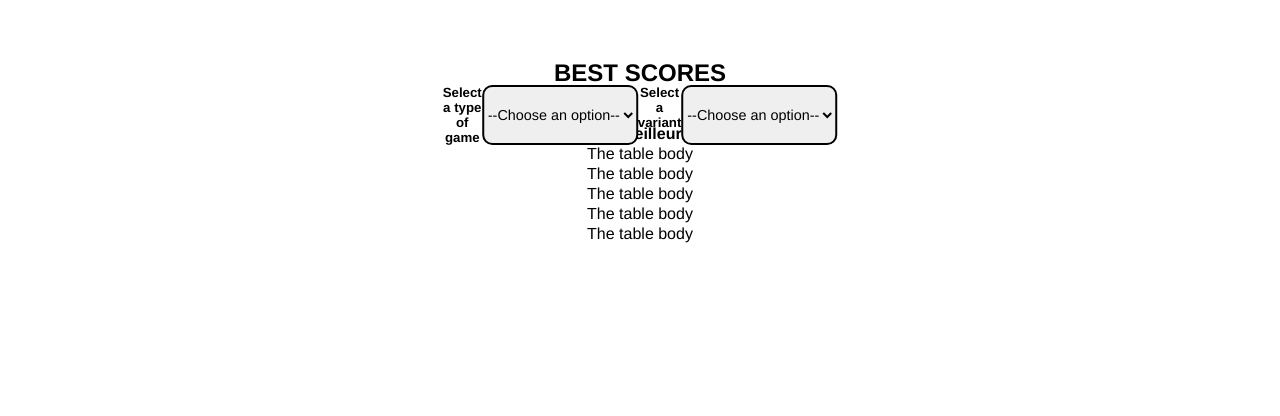
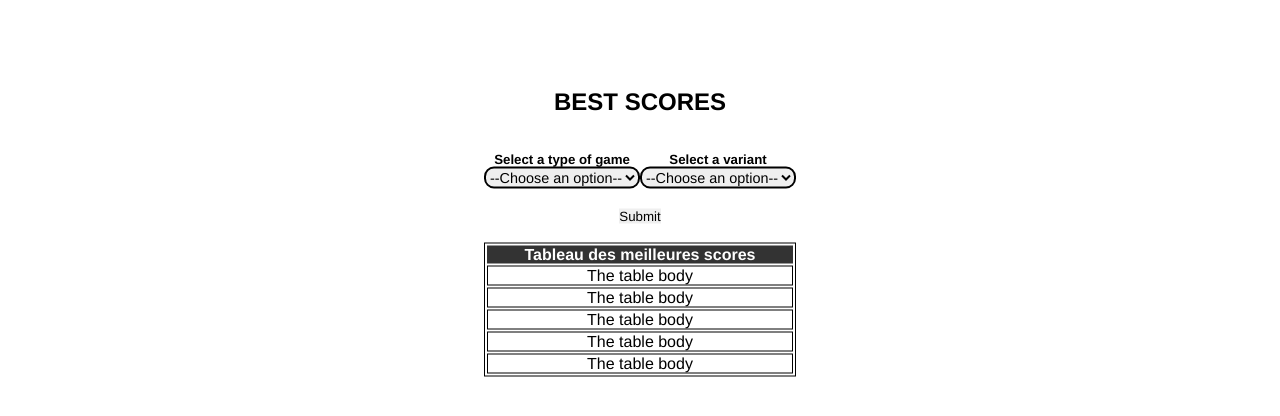
Before and after one commit to Basuw/HyperSet, a website: page views/leaderboard.html in a window 1280 px wide. Shown: the part 88-504 px from the top of the page. Drawn offline with Linux system fonts and the light colour scheme.

Commit message:
Amélioration en cours

```diff
--- a/styles/index.css
+++ b/styles/index.css
@@ -141,7 +141,7 @@ h1 {
 
 #horizontale-center {
     position: absolute;
-    top: 30%;
+    top: 40%;
     left: 50%;
     transform: translate(-50%, -50%);
     display: flex;
@@ -150,15 +150,6 @@ h1 {
     text-align: center;
 }
 
-#verticale-center {
-    position: absolute;
-    top: 30%;
-    left: 50%;
-    transform: translate(-50%, -50%);
-    display: flex;
-    justify-content: center;
-    text-align: center;
-}
 
 #high-score-option {
     font-size: 0.9rem;
@@ -166,3 +157,26 @@ h1 {
     border: 2px solid;
 
 }
+
+#div-all-select {
+    display: flex;
+    justify-content: center;
+    align-items: center;
+    width: 100%;
+}
+
+#div-select {
+    display: flex;
+    flex-direction: column;
+}
+
+table,
+td {
+    border: 1px solid;
+}
+
+thead,
+tfoot {
+    background-color: #333;
+    color: #fff;
+}
--- a/views/leaderboard.html
+++ b/views/leaderboard.html
@@ -23,17 +23,24 @@
 
 <body>
     <div id="horizontale-center">
-        <h2>BEST SCORES</h2><br />
+        <h2>BEST SCORES</h2>
+        <br /><br />
 
-        <div id="verticale-center">
 
+        <form action="#">
+        <div id="div-all-select">
+
+
+            <div id="div-select">
                 <h5>Select a type of game</h5>
                 <select name="pets" id="high-score-option">
                     <option value="T0">--Choose an option--</option>
                     <option value="T1">Set</option>
                     <option value="T2">Hyperset</option>
                 </select>
+            </div>
 
+            <div id="div-select">
                 <h5>Select a variant</h5>
                 <select name="pets" id="high-score-option">
                     <option value="V0">--Choose an option--</option>
@@ -46,13 +53,19 @@
                 </select>
             </div>
 
+        </div>
+
+        <br />
+        <input type="submit" value="Submit" />
+        </form>
+
 
         <br />
 
         <table>
             <thead>
                 <tr>
-                    <th colspan="1">Tableau des meilleures scores</th>
+                    <th>Tableau des meilleures scores</th>
                 </tr>
             </thead>
             <tbody>
```
Lines whose indentation alone changed are shown as unchanged.
